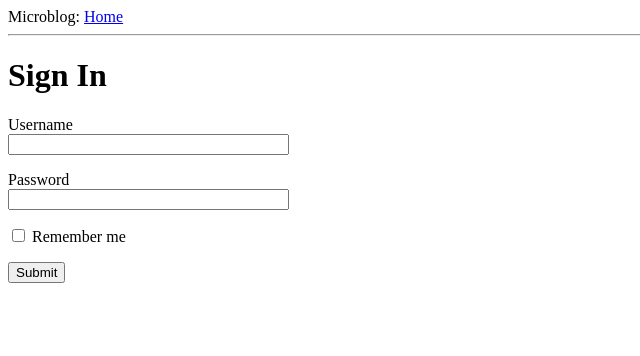
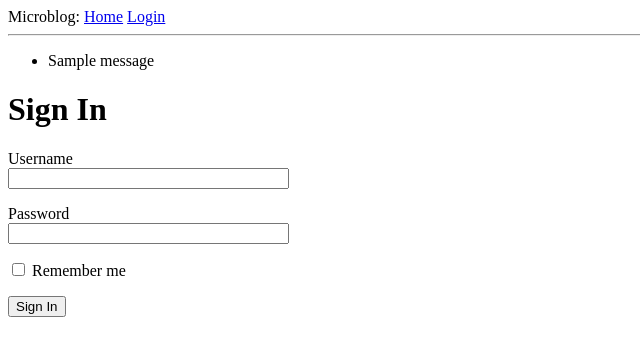
Before and after one commit to ekhishig/microblog, a Flask app: template app/templates/login.html in a window 1280 px wide. Shown: the top 356 px of the page, without its empty margins (0-640 px from the left). Run offline with Flask 3, Linux system fonts and the light colour scheme; the template is opened without the code that fills it: values that come from a table or form of the project are taken from there, most other values are stand-ins (such as "Sample title", 1, 10 or a date in 2020); one stand-in notice (Sample message) is shown; form fields are guessed from the names that the template uses.

Commit message:
Chapter 3 done

```diff
--- a/app/routes.py
+++ b/app/routes.py
@@ -1,5 +1,6 @@
-from flask import render_template
+from flask import render_template, flash, redirect, url_for
 from app import app
+from app.forms import LoginForm
 
 @app.route('/')
 @app.route('/index')
@@ -16,3 +17,12 @@ def index():
         }
     ]
     return render_template('index.html', title='Home', user=user, posts=posts)
+
+@app.route('/login', methods=['GET', 'POST'])
+def login():
+    form = LoginForm()
+    if form.validate_on_submit():
+        flash('Login requested for user {}, remember_me={}'.format(
+            form.username.data, form.remember_me.data))
+        return redirect(url_for('index'))
+    return render_template('login.html', title='Sign in', form=form)
--- a/app/templates/base.html
+++ b/app/templates/base.html
@@ -8,8 +8,21 @@
         {% endif %}
     <head>
     <body>
-        <div>Microblog: <a href="/index">Home</a></div>
+        <div>
+            Microblog:
+            <a href="{{ url_for('index') }}">Home</a>
+            <a href="{{ url_for('login') }}">Login</a>
+        </div>
         <hr>
+        {% with messages = get_flashed_messages() %}
+        {% if messages %}
+        <ul>
+            {% for message in messages %}
+            <li>{{ message }}</li>
+            {% endfor %}
+        </ul>
+        {% endif %}
+        {% endwith %}
         {% block content %}{% endblock %}
     </body>
 </html>
--- a/app/templates/login.html
+++ b/app/templates/login.html
@@ -6,11 +6,17 @@
         {{ form.hidden_tag() }}
         <p>
             {{ form.username.label }}<br>
-            {{ form.username(size=32) }}
+            {{ form.username(size=32) }}<br>
+            {% for error in form.username.errors %}
+            <span style="color: red;">[{{ error }}]</span>
+            {% endfor %}
         </p>
         <p>
             {{ form.password.label }}<br>
-            {{ form.password(size=32) }}
+            {{ form.password(size=32) }}<br>
+            {% for error in form.password.errors %}
+            <span style="color: red;">[{{ error }}]</span>
+            {% endfor %}
         </p>
         <p>{{ form.remember_me() }} {{ form.remember_me.label}}</p>
         <p>{{ form.submit() }}</p>
```
